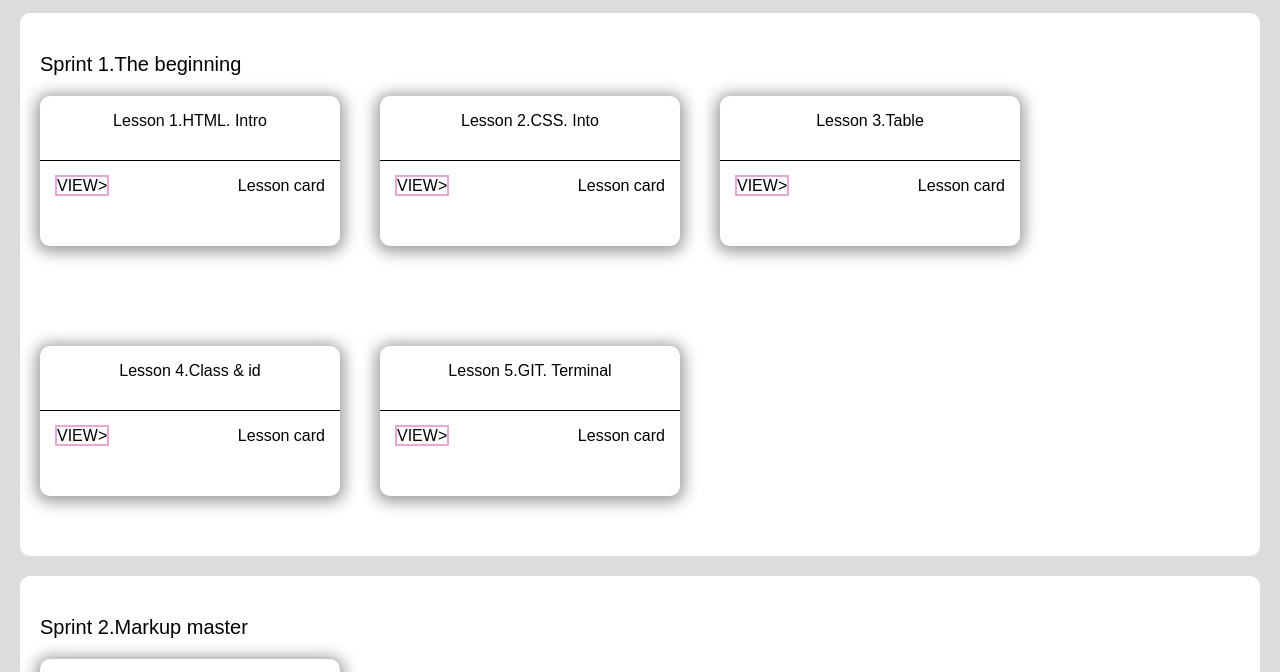
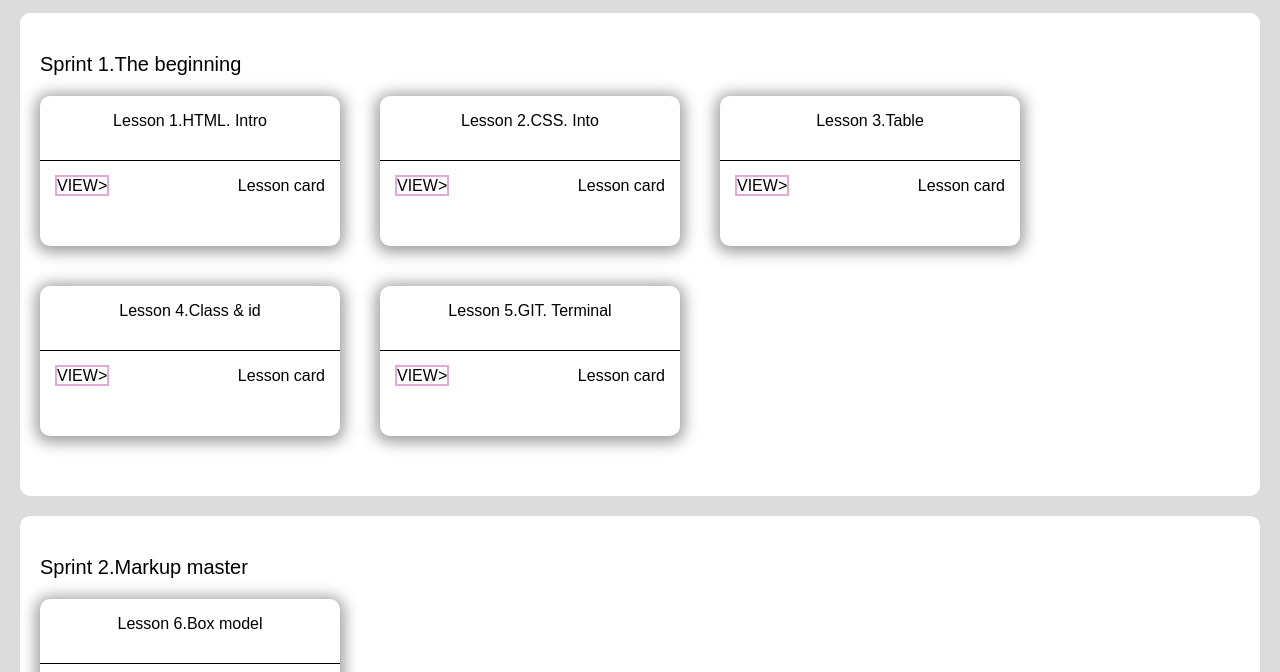
Before and after one commit to IstillFeelNothing/myworks, a plain HTML site: page index.html in a window 1280 px wide. Shown: the part 101-773 px from the top of the page. Drawn offline with Linux system fonts and the light colour scheme; a web font is replaced by a local one.

Commit message:
third commit

```diff
--- a/index.html
+++ b/index.html
@@ -27,7 +27,7 @@
         <a href="#"><div class="btn">VIEW></div></a>
         <div class="les">Lesson card</div>
     </div>
-    <div class="lessons bottom">
+    <div class="lessons lesson4">
         <p style="text-align: center;" class="text">Lesson 4.Class & id</p>
         <a href="#" target="_blank"><div class="btn">VIEW></div></a>
         <div class="les">Lesson card</div>
--- a/style.css
+++ b/style.css
@@ -95,5 +95,8 @@ h1+p{
     font-size: 20px;
 }
 .lesson5{
-    margin-top: 5%;
+    margin-top: auto;
 }
+.lesson4{
+    margin-top: auto;
+}
```
